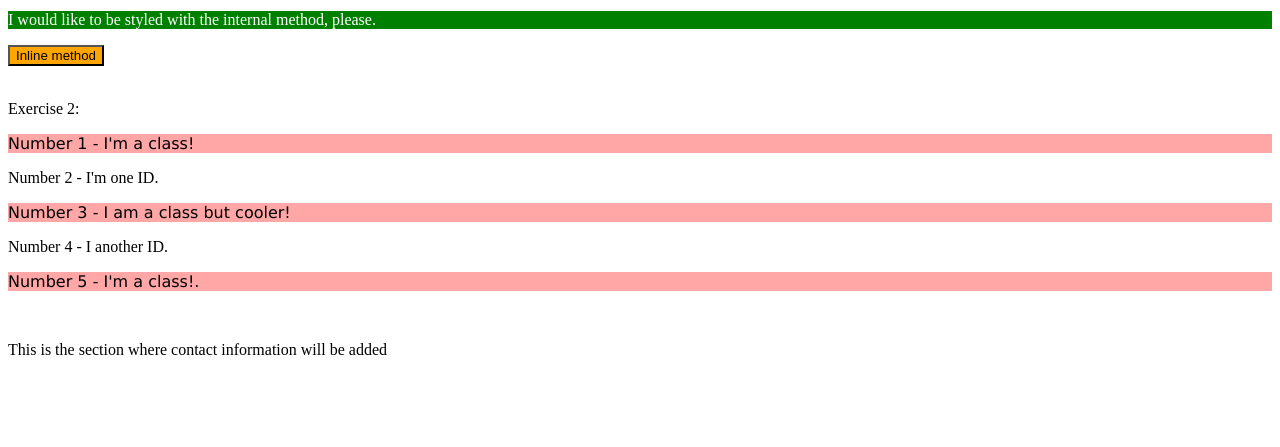
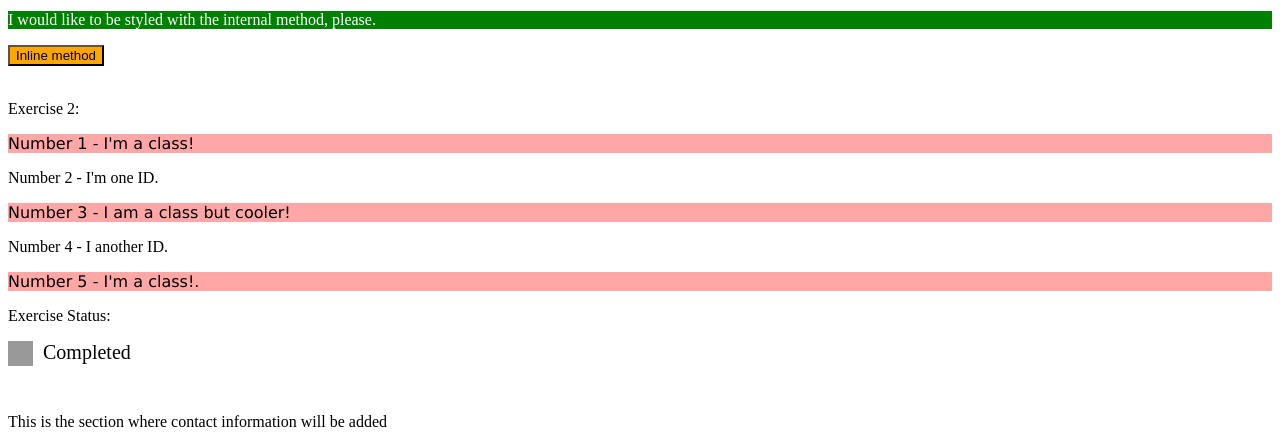
Before and after one commit to NeosCipher/LearningDiary, a plain HTML site: page index.html in a window 1280 px wide. Shown: the part 675-1122 px from the top of the page. Before the commit the page ends 1050 px from the top, so only its background shows below. Drawn offline with Linux system fonts and the light colour scheme.

Commit message:
Uploading exercise completed and adding a checkbox to track better the exercises...

```diff
--- a/index.html
+++ b/index.html
@@ -49,7 +49,7 @@
 		The actual playground is below...
 	    </pre>
         <p>Exercise 1:</p>
-	    <div>
+	    <div id="exercise", class="n1">
 		    <p id="externallyStyled">Style me via the external method</p>
 	    </div>
 	    <p class="practice">I would like to be styled with the internal method, please.</p>
@@ -57,7 +57,7 @@
         <br>
         <br>
         <p>Exercise 2:</p>
-        <div>
+        <div id="exercise", class="n2">
             <div id="oddOne">
                 <p class="oddP">Number 1 - I'm a class!</p>
             </div>
@@ -73,6 +73,13 @@
             <div id="oddThree">
                 <p class="oddP">Number 5 - I'm a class!.</p>
             </div>
+            <form>
+                <p>Exercise Status:</p>
+                <label class="box">Completed
+                    <input type="checkbox">
+                    <span class="mark"></span>
+                </label>
+            </form>
         </div>
     </div>
     <br>
--- a/styles.css
+++ b/styles.css
@@ -15,10 +15,74 @@ div p.oddP {
 }
 
 div #UniqueOne p {
-		color: rgb(93, 93, 252);
+		color: rgba(93, 93, 252,1);
 		font-size: 36px;
 }
 
-div #odd p.oddP {
+div #oddTwo p.oddP {
 	font-size: 24;
 }
+
+div #UniqueTwo .notOdd {
+	background-color: rgba(173, 243, 173, 0.815);
+	font-size: 24px;
+	font-weight: bold;
+}
+
+.box {
+        display: block;
+        position: relative;
+        padding-left: 35px;
+        margin-bottom: 15px;
+        cursor: pointer;
+        font-size: 20px;
+      }
+      /* Hide the default style of the checkbox */
+      input[type=checkbox] {
+        visibility: hidden;
+      }
+      /* Create a custom checkbox */
+      .mark {
+        position: absolute;
+        top: 0;
+        left: 0;
+        height: 25px;
+        width: 25px;
+        background-color: #999999;
+      }
+      /* Specify the background color for the checkbox while hovering */
+      .box:hover input + .mark {
+        background-color: #1c87c9;
+      }
+      /* Specify the background color for the checkbox when the checkbox is active */
+      .box input:active + .mark {
+        background-color: #ffcc00;
+      }
+      /* Specify the background color for the checkbox when it is checked */
+      .box input:checked + .mark {
+        background-color: #8ebf42;
+      }
+      /* Checkmark to be shown in checkbox */
+      /* It will not be shown when not checked */
+      .mark:after {
+        content: "";
+        position: absolute;
+        display: none;
+      }
+      /* Display checkmark when checked */
+      .box input:checked + .mark:after {
+        display: block;
+      }
+      /* Styling the checkmark using webkit */
+      /* Rotated the rectangle by 45 degree and showing only two border to make it look like a tick mark */
+      .box .mark:after {
+        left: 8px;
+        bottom: 5px;
+        width: 6px;
+        height: 12px;
+        border: solid #eee;
+        border-width: 0 4px 4px 0;
+        -webkit-transform: rotate(45deg);
+        -ms-transform: rotate(45deg);
+        transform: rotate(45deg);
+      }
```
